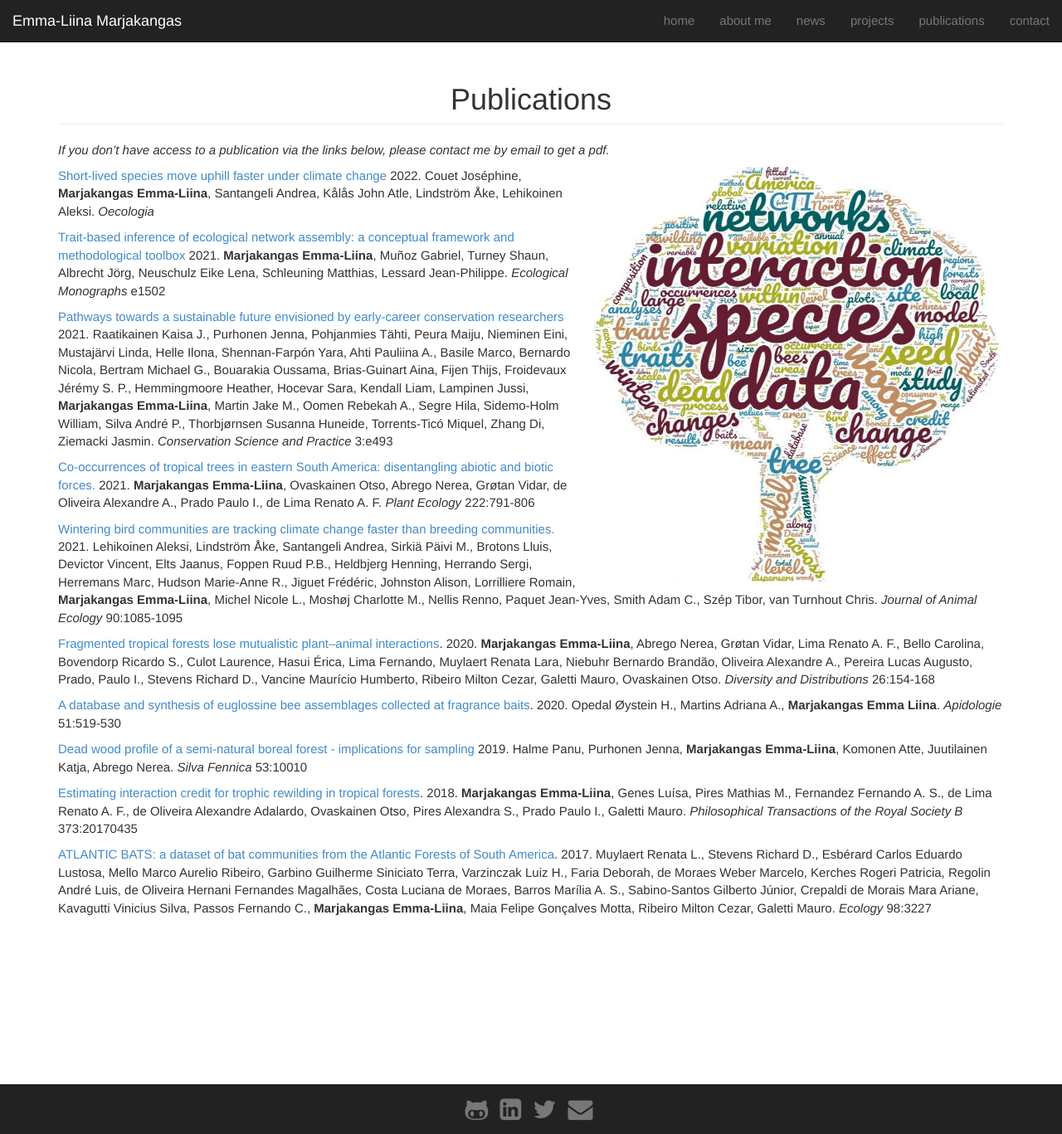
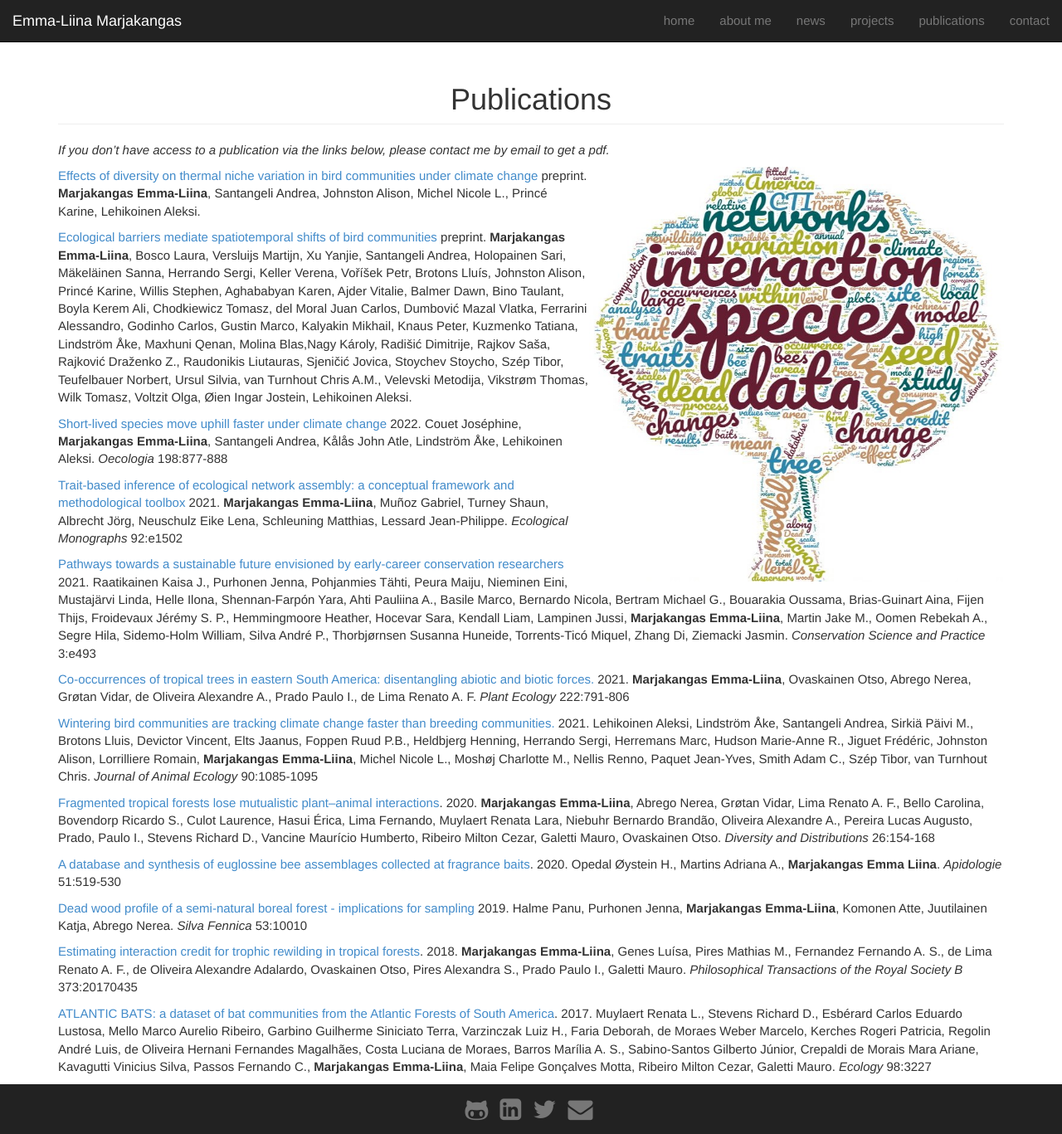
Before and after one commit to emmaliinamarjakangas/emmaliinamarjakangas.github.io, a Jekyll site: the page built from publications/index.md, in a window 1280 px wide and 1367 px high. Shown: the whole window at 83% size. Built offline with Jekyll 4.4.1, drawn with Linux system fonts in a browser that asks for light colours; nearby versions of some CDN libraries.

Commit message:
updates on all sections

```diff
--- a/publications/index.md
+++ b/publications/index.md
@@ -10,9 +10,14 @@ group: publications
 
 <img src="/static/img/wordcloud.jpg" style="float: right;" height="500px" width="500px" border="50px"/>
 
-[Short-lived species move uphill faster under climate change](https://link.springer.com/content/pdf/10.1007/s00442-021-05094-4.pdf) 2022. Couet Joséphine, **Marjakangas Emma-Liina**, Santangeli Andrea, Kålås John Atle, Lindström Åke, Lehikoinen Aleksi. *Oecologia*
+[Effects of diversity on thermal niche variation in bird communities under climate change](https://www.researchsquare.com/article/rs-1712646/v1) preprint. **Marjakangas Emma-Liina**, Santangeli Andrea, Johnston Alison, Michel Nicole L., Princé Karine, Lehikoinen Aleksi.
 
-[Trait-based inference of ecological network assembly: a conceptual framework and methodological toolbox](https://esajournals.onlinelibrary.wiley.com/doi/epdf/10.1002/ecm.1502) 2021. **Marjakangas Emma-Liina**, Muñoz Gabriel, Turney Shaun, Albrecht Jörg, Neuschulz Eike Lena, Schleuning Matthias, Lessard Jean-Philippe. *Ecological Monographs* e1502
+[Ecological barriers mediate spatiotemporal shifts of bird communities](https://www.researchsquare.com/article/rs-1347347/v1) preprint. **Marjakangas Emma-Liina**,
+Bosco Laura, Versluijs Martijn, Xu Yanjie, Santangeli Andrea, Holopainen Sari, Mäkeläinen Sanna, Herrando Sergi, Keller Verena, Voříšek Petr, Brotons Lluís, Johnston Alison, Princé Karine, Willis Stephen, Aghababyan Karen, Ajder Vitalie, Balmer Dawn, Bino Taulant, Boyla Kerem Ali, Chodkiewicz Tomasz, del Moral Juan Carlos, Dumbović Mazal Vlatka, Ferrarini Alessandro, Godinho Carlos, Gustin Marco, Kalyakin Mikhail, Knaus Peter, Kuzmenko Tatiana, Lindström Åke, Maxhuni Qenan, Molina Blas,Nagy Károly, Radišić Dimitrije, Rajkov Saša, Rajković Draženko Z., Raudonikis Liutauras, Sjeničić Jovica, Stoychev Stoycho, Szép Tibor, Teufelbauer Norbert, Ursul Silvia, van Turnhout Chris A.M., Velevski Metodija, Vikstrøm Thomas, Wilk Tomasz, Voltzit Olga, Øien Ingar Jostein, Lehikoinen Aleksi.
+
+[Short-lived species move uphill faster under climate change](https://link.springer.com/content/pdf/10.1007/s00442-021-05094-4.pdf) 2022. Couet Joséphine, **Marjakangas Emma-Liina**, Santangeli Andrea, Kålås John Atle, Lindström Åke, Lehikoinen Aleksi. *Oecologia* 198:877-888
+
+[Trait-based inference of ecological network assembly: a conceptual framework and methodological toolbox](https://esajournals.onlinelibrary.wiley.com/doi/epdf/10.1002/ecm.1502) 2021. **Marjakangas Emma-Liina**, Muñoz Gabriel, Turney Shaun, Albrecht Jörg, Neuschulz Eike Lena, Schleuning Matthias, Lessard Jean-Philippe. *Ecological Monographs* 92:e1502
 
 [Pathways towards a sustainable future envisioned by early-career conservation researchers](https://conbio.onlinelibrary.wiley.com/doi/epdf/10.1111/csp2.493) 2021. Raatikainen Kaisa J., Purhonen Jenna, Pohjanmies Tähti, Peura Maiju, Nieminen Eini, Mustajärvi Linda, Helle Ilona, Shennan‐Farpón Yara, Ahti Pauliina A., Basile Marco, Bernardo Nicola, Bertram Michael G., Bouarakia Oussama, Brias‐Guinart Aina, Fijen Thijs, Froidevaux Jérémy S. P., Hemmingmoore Heather, Hocevar Sara, Kendall Liam, Lampinen Jussi, **Marjakangas Emma‐Liina**, Martin Jake M., Oomen Rebekah A., Segre Hila, Sidemo‐Holm William, Silva André P., Thorbjørnsen Susanna Huneide, Torrents‐Ticó Miquel, Zhang Di, Ziemacki Jasmin. *Conservation Science and Practice* 3:e493
 
```
Also changed, not shown: contact/index.md (+2 -0 lines), projects/index.md (+8 -13 lines).
